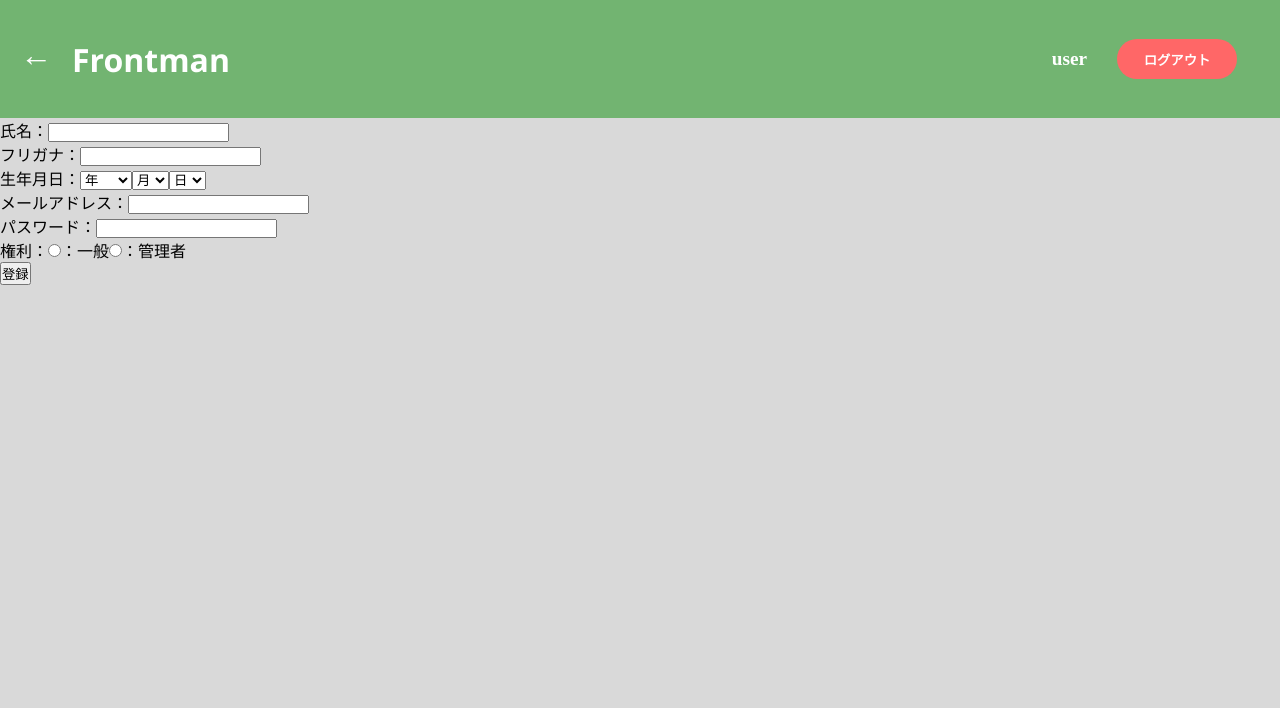
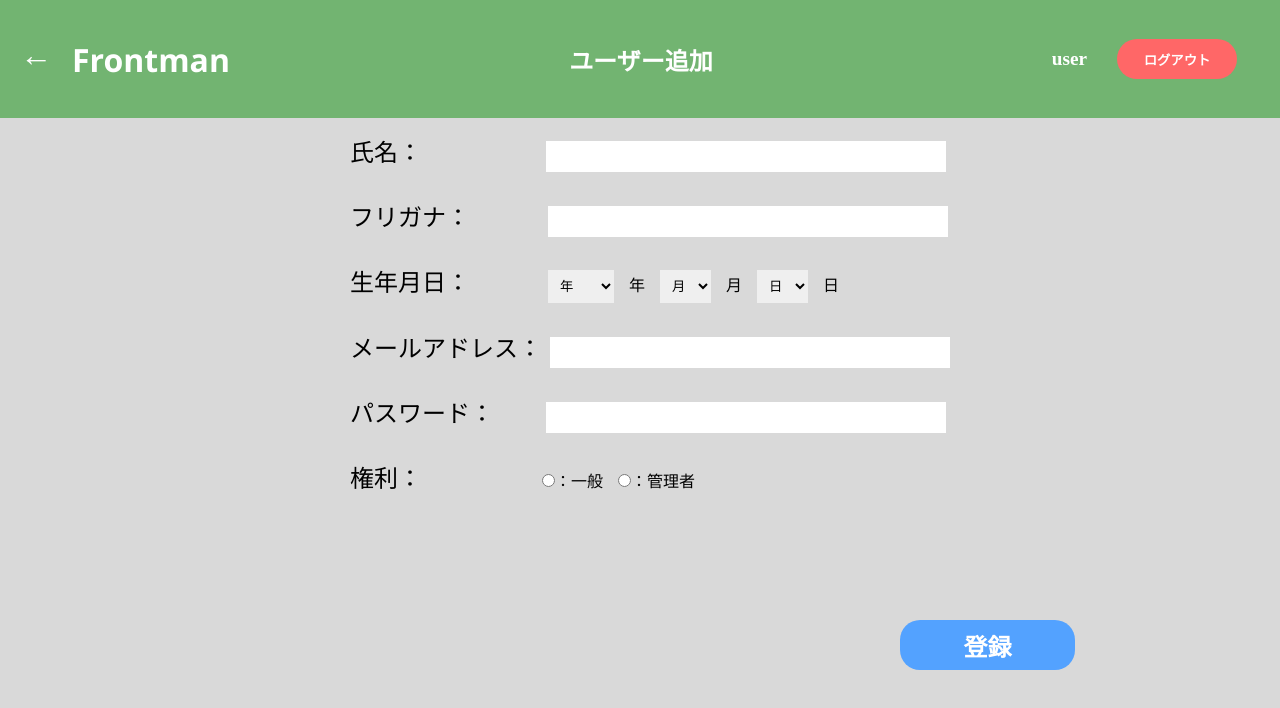
Before and after one commit to Rion0919/frontman, a Next.js app: page /user/adduser in a window 1280 px wide. Shown: the top 708 px of the page. Built offline with nearby package versions, Linux system fonts and the light colour scheme; no server answers; sample sign-in values are in the browser's storage.

Commit message:
adduser page logic changed

```diff
--- a/components/Header.jsx
+++ b/components/Header.jsx
@@ -1,8 +1,6 @@
 import React, { memo, useEffect, useState } from "react";
-import path from 'path'
 import Head from "next/head";
 import styles from "src/styles/header.module.css";
-import Link from "next/link";
 import { auth } from "../src/pages/api/firebase"
 import { onAuthStateChanged, signOut } from "firebase/auth"
 import { useRouter } from "next/router";
@@ -39,7 +37,7 @@ const Header = ({ title, userId, back }) => {
         {back && <span onClick={toTop} className={styles.backIcon}>←</span>}
       <div className={styles.header}>
         <h1>Frontman</h1>
-        {title && <span>{title}</span>}
+        {title && <span className={styles.headerTitle}>{title}</span>}
         <div className={styles.userInfo}>
           <span className={styles.userName}>{loginUser}</span>
           <button className={styles.logout} onClick={onClickSignOut}>ログアウト</button>
--- a/src/pages/reservation/checkin.js
+++ b/src/pages/reservation/checkin.js
@@ -33,10 +33,6 @@ export default function Checkin() {
     checkin_date: "",
     checkin_hour: "",
     checkin_min: "",
-    // checkout_month: "",
-    // checkout_date: "",
-    // checkout_hour: "",
-    // checkout_min: "",
     stay_count: "",
     adult_num: "",
     child_num: "",
--- a/src/pages/user/adduser.js
+++ b/src/pages/user/adduser.js
@@ -1,14 +1,18 @@
 import Header from "components/Header";
 import { Layout } from "components/Layout";
+import { addDoc, collection } from "firebase/firestore";
 import { useRouter } from "next/router";
 import { useEffect, useState } from "react";
 import styles from "src/styles/adduser.module.css";
+import db, { auth } from "../api/firebase";
+import { createUserWithEmailAndPassword } from "firebase/auth";
 
 export default function AddUser() {
   const router = useRouter();
   const [year, setYear] = useState(new Date().getFullYear());
   const [month, setMonth] = useState(new Date().getMonth() + 1);
   const [date, setDate] = useState(new Date().getDate());
+  const [error, setError] = useState(false);
   const [data, setData] = useState({
     name: "",
     kana: "",
@@ -95,6 +99,44 @@ export default function AddUser() {
     }
   };
 
+  const onSelectPermission = (val) => {
+    setData({ ...data, permission: val });
+  };
+
+  const onClickAddUser = async () => {
+    console.log(error);
+    if (
+      data.name === "" ||
+      data.kana === "" ||
+      data.email === "" ||
+      data.password === "" ||
+      data.month === "" ||
+      data.date === "" ||
+      data.year === "" ||
+      data.permission === ""
+    ) {
+      console.log("error");
+      return;
+    }
+    try {
+      await createUserWithEmailAndPassword(auth, data.email, data.password);
+      await addDoc(collection(db, "users"), {
+        email: data.email,
+        password: data.password,
+        name: data.name,
+        kana: data.kana,
+        birth: `${data.year}/${data.month}/${data.date}`,
+        permission: data.permission,
+        userId: data.email.substring(0, data.email.indexOf("@")),
+      });
+      router.push("/user");
+    } catch (e) {
+      console.log("--Register error--");
+      setError(true);
+      console.log(e);
+    }
+  };
+
   useEffect(() => {
     createYear();
     createMonth();
@@ -106,12 +148,19 @@ export default function AddUser() {
   }, [year, month]);
   return (
     <Layout>
-      <Header user={router.query.loginId} back />
+      <Header user={router.query.loginId} back title="ユーザー追加" />
       <div className={styles.container}>
+        {error && (
+          <div className={styles.errorMsg}>
+            <p>error</p>
+            <button>X</button>
+          </div>
+        )}
         <div className={styles.formContainer}>
-          <div className={styles.inputContainer}>
+          <div className={styles.inputStyle}>
             <span>氏名：</span>
             <input
+              className={styles.nameStyle}
               type="text"
               name="name"
               value={data.name}
@@ -131,25 +180,30 @@ export default function AddUser() {
           <div className={styles.inputStyle}>
             <span>生年月日：</span>
             <select
+              className={styles.selectStyle}
               id="birthyear"
               value={year}
               onChange={onSelectedYear}
             ></select>
+            <label className={styles.birthLabelStyle}>年</label>
             <select
               className={styles.birthStyle}
               id="birthmonth"
               value={month}
               onChange={onSelectedMonth}
             ></select>
+            <label className={styles.birthLabelStyle}>月</label>
             <select
               id="birthdate"
               value={date}
               onChange={onSelectedDate}
             ></select>
+            <label className={styles.birthLabelStyle}>日</label>
           </div>
           <div className={styles.inputStyle}>
             <span>メールアドレス：</span>
             <input
+              className={styles.emailStyle}
               type="email"
               name="email"
               value={data.email}
@@ -159,6 +213,7 @@ export default function AddUser() {
           <div className={styles.inputStyle}>
             <span>パスワード：</span>
             <input
+              className={styles.passwordStyle}
               type="text"
               name="password"
               value={data.password}
@@ -166,13 +221,29 @@ export default function AddUser() {
             />
           </div>
           <div className={styles.inputStyle}>
-            <span>権利：</span>
-            <input type="radio" id="common" name="permission" value="一般" />
-            <label htmlFor="common">：一般</label>
-            <input type="radio" id="root" name="permission" value="管理者" />
+            <span className={styles.permissionSpanStyle}>権利：</span>
+            <input
+              type="radio"
+              id="common"
+              name="permission"
+              value="一般"
+              onChange={(e) => onSelectPermission(e.target.value)}
+            />
+            <label htmlFor="common" className={styles.permissionLabelStyle}>
+              ：一般
+            </label>
+            <input
+              type="radio"
+              id="root"
+              name="permission"
+              value="管理者"
+              onChange={(e) => onSelectPermission(e.target.value)}
+            />
             <label htmlFor="root">：管理者</label>
           </div>
-          <button>登録</button>
+          <button onClick={onClickAddUser} className={styles.submitBtn}>
+            登録
+          </button>
         </div>
       </div>
     </Layout>
--- a/src/styles/adduser.module.css
+++ b/src/styles/adduser.module.css
@@ -0,0 +1,99 @@
+.container {
+    margin: 15px auto;
+    height: 100vh;
+    width: 1300px;
+  }
+
+  .container input {
+      display: inline-block;
+  }
+
+  .formContainer {
+      width: 600px;
+      margin: 0 auto;
+  }
+
+  .inputStyle {
+      margin-bottom: 26px;
+  }
+
+  .radioStyle {
+      margin-left: 35px;
+  }
+
+  .nameStyle {
+      margin-left: 116px;
+      width: 400px;
+  }
+
+  .kanaStyle {
+    margin-left: 70px;
+    width: 400px;
+  }
+
+  .birthLabelStyle {
+    margin: 0 15px;
+  }
+
+  .selectStyle {
+    margin-left: 70px;
+  }
+
+  .emailStyle {
+    width: 400px;
+  }
+
+  .passwordStyle {
+    width: 400px;
+    margin-left: 44px;
+  }
+
+  .permissionSpanStyle {
+    margin-right: 20px;
+  }
+
+  .inputStyle select {
+      border: none;
+      padding: 8px 8px;
+  }
+
+  .inputStyle span {
+      font-size: 24px;
+      margin-right: 8px;
+  }
+
+  .inputStyle input {
+      border: none;
+      padding: 8px 16px;
+  }
+
+  .permissionLabelStyle {
+    margin-right: 15px;
+  }
+
+  .inputStyle .permissionSpanStyle {
+    margin-right: 120px;
+  }
+
+  .permissionInputStyle {
+    margin-right: 10px;
+  }
+
+  .submitBtn {
+      position: relative;
+      top: 100px;
+      left: 550px;
+      background-color: #53A2FF;
+      color: white;
+      font-weight: bolder;
+      border: none;
+      border-radius: 20px;
+      width: 175px;
+      height: 50px;
+      font-size: x-large;
+  }
+
+  .errorMsg {
+    color: red;
+
+  }
--- a/src/styles/header.module.css
+++ b/src/styles/header.module.css
@@ -16,6 +16,12 @@
   top: 37px;
   left: 20px;
   cursor: pointer;
+}
+
+.headerTitle {
+  color: white;
+  font-size: 24px;
+  font-weight: bolder;
 }
 
 .header h1 {
```
Also changed, not shown: src/pages/index.js (+1 -11 lines).
